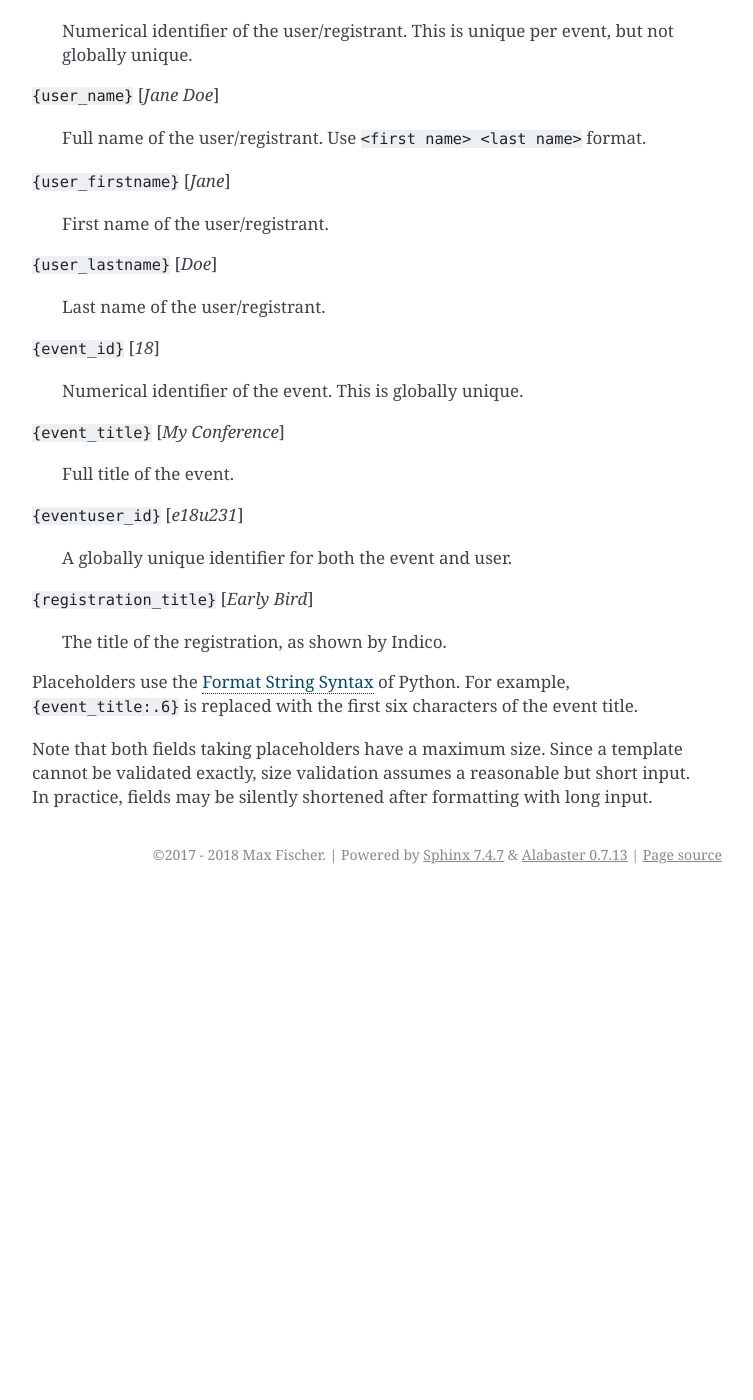
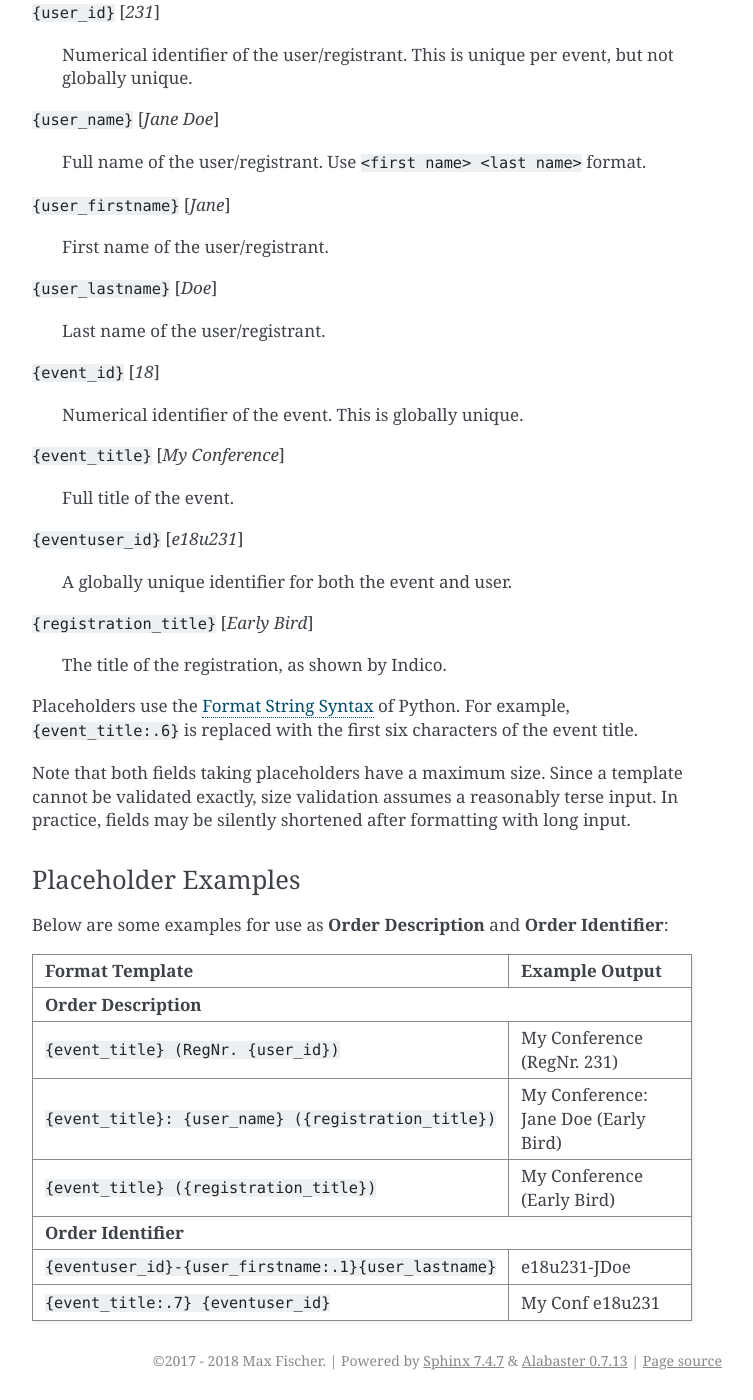
Before and after one commit to maxfischer2781/indico_sixpay, a Sphinx documentation site: the page built from docs/source/configuration.rst, in a window 1280 px wide and 1400 px high, scrolled down 1263 px. Shown: the whole window, without its empty margins (388-1141 px from the left). Built offline with Sphinx 7.4.7, drawn with Linux system fonts in a browser that asks for light colours; formulas are drawn with MathJax 3; before the commit the page ends 2157 px from its top, so only the background shows below that; some of the changed text lies outside the part shown.

Commit message:
added format palceholder examples (see issue #5)

```diff
--- a/docs/source/configuration.rst
+++ b/docs/source/configuration.rst
@@ -91,8 +92,29 @@ Placeholders use the `Format String Syntax`_ of Python.
 For example, ``{event_title:.6}`` is replaced with the first six characters of the event title.
 
 Note that both fields taking placeholders have a maximum size.
-Since a template cannot be validated exactly, size validation assumes a reasonable but short input.
+Since a template cannot be validated exactly, size validation assumes a reasonably terse input.
 In practice, fields may be silently shortened after formatting with long input.
+
+Placeholder Examples
+^^^^^^^^^^^^^^^^^^^^
+
+Below are some examples for use as **Order Description** and **Order Identifier**:
+
+===================================================== ====================================
+Format Template                                       Example Output
+===================================================== ====================================
+   **Order Description**
+------------------------------------------------------------------------------------------
+``{event_title} (RegNr. {user_id})``                  My Conference (RegNr. 231)
+``{event_title}: {user_name} ({registration_title})`` My Conference: Jane Doe (Early Bird)
+``{event_title} ({registration_title})``              My Conference (Early Bird)
+----------------------------------------------------- ------------------------------------
+   **Order Identifier**
+------------------------------------------------------------------------------------------
+``{eventuser_id}-{user_firstname:.1}{user_lastname}`` e18u231-JDoe
+``{event_title:.7} {eventuser_id}``                   My Conf e18u231
+===================================================== ====================================
+
 
 .. _issue ticket: https://github.com/maxfischer2781/indico_sixpay/pulls
 
```
Also changed, not shown: other parts of docs/source/configuration.rst (+2 -1 lines).
